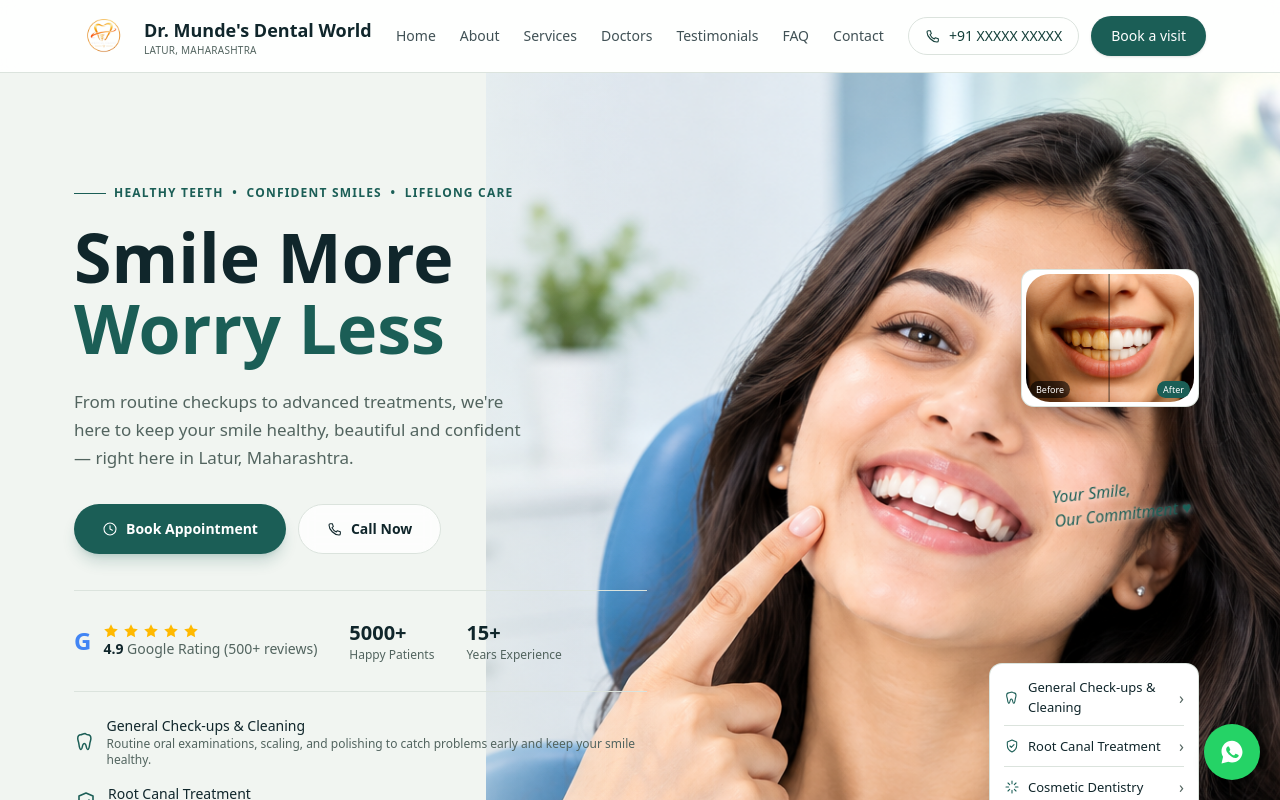
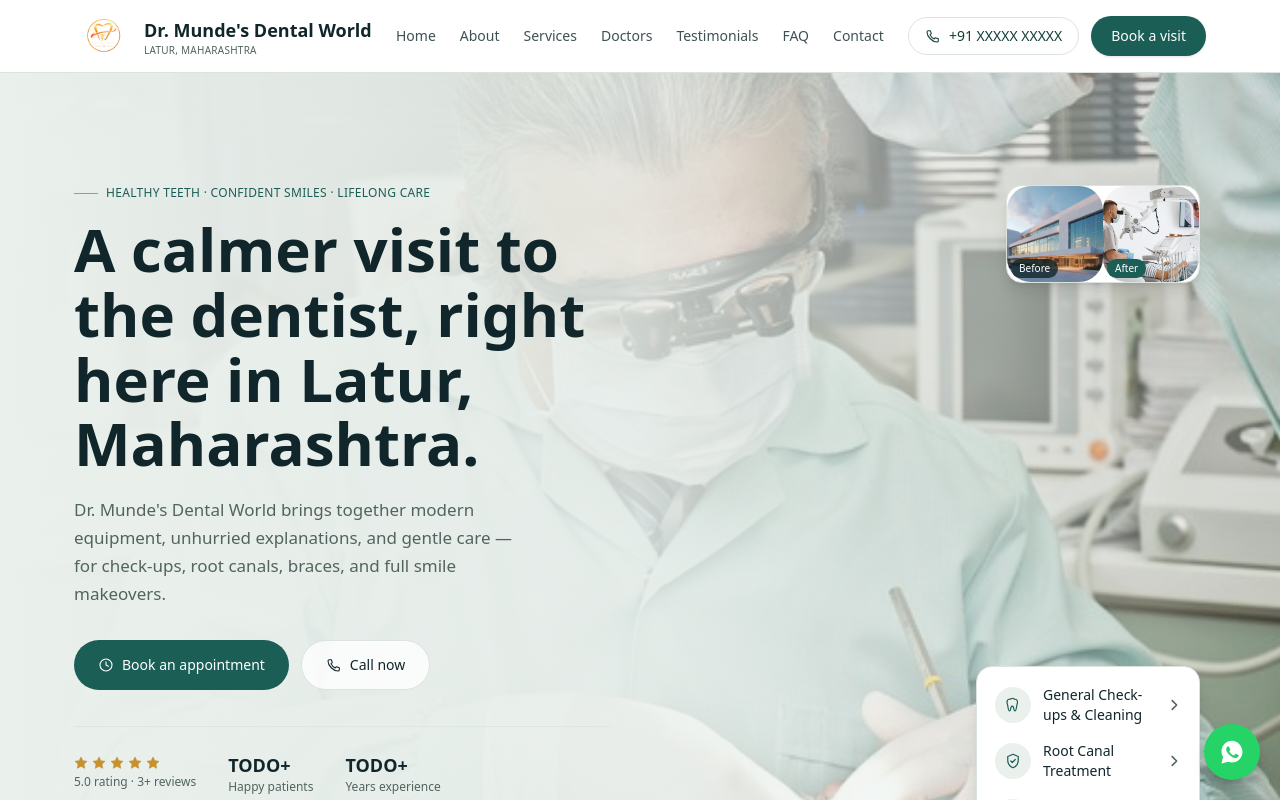
Before and after one commit to deploymentcode1621-dotcom/Cw14, a Next.js app in the folder dental-site/: page / in a window 1280 px wide. Shown: the top 800 px of the page. Built offline with nearby package versions, Linux system fonts and the light colour scheme.

Commit message:
changes in hero
by palak

```diff
--- a/dental-site/app/page.js
+++ b/dental-site/app/page.js
@@ -10,198 +10,217 @@ export const metadata = {
   description: `${siteConfig.tagline}. Modern dental care in ${siteConfig.city} — book your visit today.`,
 };
 
-// ---- Easy-to-edit hero stats. Move these into siteConfig later if you like. ----
-const HERO_RATING = siteConfig.rating ?? "4.9";
-const HERO_REVIEWS = siteConfig.reviewCount ?? "500+";
-const HERO_PATIENTS = siteConfig.patientsCount ?? "5000+";
-const HERO_YEARS = siteConfig.yearsExperience ?? "15+";
-
-// Single combined before/after photo for the floating card.
-// Save your image at /public/images/before-after-smile.jpg
-// (or update siteConfig.beforeAfter.image to point at a different path/name).
-const BEFORE_AFTER_IMG = siteConfig.beforeAfter?.image ?? "/images/before-after-smile.jpeg";
-
-// Main hero photo — full-bleed image on the right side of the hero.
-// IMPORTANT: this filename must match EXACTLY what's in /public/images
-// (case + extension). If your file is hero-doctor-female.png, change the
-// line below to end in .png — a mismatch is the #1 cause of a "blurry"
-// or missing hero photo.
-const HERO_PHOTO = siteConfig.heroPhoto ?? "/images/hero-doctor-female.jpg";
-
-function StarIcon({ className = "h-4 w-4" }) {
+function ChevronIcon({ className = "" }) {
   return (
-    <svg viewBox="0 0 20 20" fill="currentColor" className={className}>
-      <path d="M10 1.5l2.6 5.4 5.9.8-4.3 4.1 1 5.9L10 14.9l-5.2 2.8 1-5.9L1.5 7.7l5.9-.8L10 1.5z" />
+    <svg
+      viewBox="0 0 16 16"
+      width="14"
+      height="14"
+      fill="none"
+      stroke="currentColor"
+      strokeWidth="1.8"
+      strokeLinecap="round"
+      strokeLinejoin="round"
+      className={className}
+    >
+      <path d="M6 3l5 5-5 5" />
     </svg>
   );
 }
 
 export default function HomePage() {
   const featuredServices = siteConfig.services.slice(0, 6);
-  const quickServices = siteConfig.services.slice(0, 4);
+
+  // Quick-access treatments shown in the floating hero card.
+  // Pulled live from siteConfig.services so it never drifts out of sync —
+  // swap `.slice(0, 4)` for `.filter(s => s.featured)` once you add that flag.
+  const quickLinks = siteConfig.services.slice(0, 4);
+
+  // Real rating computed from your own testimonials data — not a stand-in
+  // for your actual Google Business Profile rating. Swap this block for
+  // your real Google rating + review count once you have it verified.
+  const reviews = Array.isArray(siteConfig.testimonials)
+    ? siteConfig.testimonials
+    : [];
+  const hasReviews = reviews.length > 0;
+  const avgRating = hasReviews
+    ? reviews.reduce((sum, t) => sum + (t?.rating || 0), 0) / reviews.length
+    : 0;
+  const reviewCount = reviews.length;
 
   return (
     <>
-      {/* Hero */}
-      <section className="relative overflow-hidden bg-surface-2/40">
-        {/* Full-bleed photo, pinned to the right edge, fading into the
-            text side with a gradient so it reads as one seamless hero
-            instead of a photo "card". Hidden on mobile (simplified image
-            below takes over there). */}
-        <div className="pointer-events-none absolute inset-y-0 right-0 hidden w-[62%] lg:block">
-          <SitePhoto
-            src={HERO_PHOTO}
-            alt="Female dentist smiling with a patient at Dr. Munde's Dental World"
-            className="h-full w-full object-cover object-[72%_22%]"
-            rounded="rounded-none"
+      {/* Hero — full-bleed photo with text overlaid via a gradient scrim,
+          matching the reference layout. On mobile the photo becomes a
+          normal block above the text instead of an overlay, since text
+          over an image rarely stays readable at narrow widths. */}
+      <section className="relative overflow-hidden border-b border-line">
+        {/* Full-bleed photo — plain <img> instead of SitePhoto here, since
+            this needs absolute inset-0 positioning that a fixed-height
+            wrapper doesn't give us. Swap for next/image with `fill` if
+            you want built-in optimization. */}
+        <div className="absolute inset-0 hidden lg:block">
+          <img
+            src="/images/dratwork.jpg"
+            alt="Patient smiling in the treatment chair"
+            className="h-full w-full object-cover"
           />
-          {/* fade the left edge of the photo into the section background */}
-          <div className="absolute inset-y-0 left-0 w-40 bg-gradient-to-r from-surface-2/40 via-surface-2/10 to-transparent" />
+          <div className="absolute inset-0 bg-gradient-to-r from-surface-2 via-surface-2/85 to-surface-2/10" />
         </div>
 
-        <div className="container-page relative py-16 md:py-24 lg:py-28">
-          <div className="grid gap-10 lg:grid-cols-[1.05fr_0.95fr] lg:items-center">
-            {/* Left: copy */}
-            <div className="relative z-10">
-              <p className="flex items-center gap-2 text-xs font-semibold uppercase tracking-widest text-brand">
-                <span className="h-px w-8 bg-brand" />
-                Healthy Teeth &nbsp;•&nbsp; Confident Smiles &nbsp;•&nbsp; Lifelong Care
+        <div className="container-page relative py-14 md:py-20 lg:py-28">
+          <div className="max-w-xl lg:pr-10">
+            <p className="flex items-center gap-2 text-xs font-medium uppercase tracking-wide text-brand">
+              <span className="h-px w-6 bg-brand/50" />
+              Healthy teeth · Confident smiles · Lifelong care
             </p>
 
-              <h1 className="font-display mt-5 text-[2.75rem] leading-[1.05] font-bold text-ink md:text-[3.75rem] lg:text-[4.25rem]">
-                Smile More
-                <br />
-                <span className="text-brand">Worry Less</span>
+            <h1 className="font-display mt-4 text-[2.6rem] leading-[1.08] md:text-6xl font-semibold text-ink">
+              A calmer visit to the dentist, right here in {siteConfig.city}.
             </h1>
-
-              <p className="mt-6 max-w-md text-[17px] leading-7 text-muted">
-                From routine checkups to advanced treatments, we're here to
-                keep your smile healthy, beautiful and confident — right
-                here in {siteConfig.city}.
+            <p className="mt-5 max-w-md text-[17px] leading-7 text-muted">
+              {siteConfig.clinicName} brings together modern equipment,
+              unhurried explanations, and gentle care — for check-ups,
+              root canals, braces, and full smile makeovers.
             </p>
 
             <div className="mt-8 flex flex-wrap gap-3">
               <Link
                 href="/contact"
-                  className="flex items-center gap-2 rounded-full bg-brand px-7 py-3.5 text-sm font-semibold text-white shadow-lg shadow-brand/20 transition-colors hover:bg-brand-dark"
+                className="flex items-center gap-2 rounded-full bg-brand px-6 py-3.5 text-sm font-medium text-white hover:bg-brand-dark transition-colors"
               >
-                  <ClockIcon className="h-4 w-4" /> Book Appointment
+                <ClockIcon className="h-4 w-4" /> Book an appointment
               </Link>
               <a
                 href={`tel:${siteConfig.phone.tel}`}
-                  className="flex items-center gap-2 rounded-full border border-line bg-white/80 px-7 py-3.5 text-sm font-semibold text-ink backdrop-blur transition-colors hover:border-brand hover:text-brand"
+                className="flex items-center gap-2 rounded-full border border-line bg-white/80 px-6 py-3.5 text-sm font-medium text-ink hover:border-brand hover:text-brand transition-colors"
               >
-                  <PhoneIcon className="h-4 w-4" /> Call Now
+                <PhoneIcon className="h-4 w-4" /> Call now
               </a>
             </div>
 
-              {/* Rating row */}
-              <div className="mt-9 flex flex-wrap items-center gap-8 border-t border-line pt-7">
-                <div className="flex items-center gap-3">
-                  <span className="text-2xl font-bold text-[#4285F4]">G</span>
+            {/* Rating + quick stats — the rating/review count is computed
+                live from siteConfig.testimonials below; TODO: replace
+                "patients" and "years" with your real figures. */}
+            <div className="mt-9 flex flex-wrap items-center gap-x-8 gap-y-4 border-t border-line/70 pt-6">
+              {hasReviews && (
                 <div>
-                    <div className="flex items-center gap-1 text-amber-400">
+                  <div className="flex items-center gap-1 text-amber">
                     {Array.from({ length: 5 }).map((_, i) => (
-                        <StarIcon key={i} className="h-4 w-4" />
+                      <svg
+                        key={i}
+                        viewBox="0 0 20 20"
+                        width="14"
+                        height="14"
+                        fill={i < Math.round(avgRating) ? "currentColor" : "none"}
+                        stroke="currentColor"
+                        strokeWidth="1"
+                      >
+                        <path d="M10 1.5l2.6 5.3 5.9.8-4.3 4.1 1 5.8L10 14.7l-5.2 2.8 1-5.8L1.5 7.6l5.9-.8z" />
+                      </svg>
                     ))}
                   </div>
-                    <p className="text-sm">
-                      <span className="font-semibold text-ink">{HERO_RATING}</span>{" "}
-                      <span className="text-muted">Google Rating ({HERO_REVIEWS} reviews)</span>
+                  <p className="mt-1 text-xs text-muted">
+                    {avgRating.toFixed(1)} rating · {reviewCount}+ reviews
                   </p>
+                </div>
+              )}
+              <div>
+                <p className="font-display text-lg font-semibold text-ink">
+                  TODO+
+                </p>
+                <p className="text-xs text-muted">Happy patients</p>
+              </div>
+              <div>
+                <p className="font-display text-lg font-semibold text-ink">
+                  TODO+
+                </p>
+                <p className="text-xs text-muted">Years experience</p>
               </div>
             </div>
 
-                <div>
-                  <p className="font-display text-xl font-bold text-ink">{HERO_PATIENTS}</p>
-                  <p className="text-xs text-muted">Happy Patients</p>
-                </div>
-
-                <div>
-                  <p className="font-display text-xl font-bold text-ink">{HERO_YEARS}</p>
-                  <p className="text-xs text-muted">Years Experience</p>
-                </div>
-              </div>
-
-              {/* Quick feature strip */}
-              <div className="mt-7 flex flex-wrap gap-x-8 gap-y-4 border-t border-line pt-6">
-                {quickServices.map((service) => {
+            {/* Amenity row — first few services as a compact icon list */}
+            <div className="mt-6 flex flex-wrap gap-x-7 gap-y-3 border-t border-line/70 pt-6">
+              {siteConfig.services.slice(0, 4).map((service) => {
                 const Icon = ICONS[service.icon] ?? ICONS.tooth;
                 return (
-                    <div key={service.title} className="flex items-center gap-2.5">
-                      <Icon className="h-6 w-6 text-brand" />
-                      <div>
-                        <p className="text-sm font-medium text-ink">{service.title}</p>
-                        <p className="text-xs text-muted">{service.description}</p>
-                      </div>
+                  <div key={service.title} className="flex items-center gap-2">
+                    <Icon className="h-4 w-4 text-brand" />
+                    <span className="text-sm font-medium text-ink">
+                      {service.title}
+                    </span>
                   </div>
                 );
               })}
             </div>
           </div>
 
-            {/* Right: floating cards over the full-bleed photo (photo itself
-                is the absolutely-positioned layer above, so this column is
-                just a spacer that holds the cards in place). Kept small and
-                pinned to the true corners so they sit on hair/background,
-                clear of the face. */}
-            <div className="relative hidden min-h-[600px] lg:block">
-              {/* Floating before/after card — single combined image,
-                  pinned to the very top-right corner */}
-              <div className="absolute top-2 right-2 w-44 overflow-hidden rounded-xl bg-white p-1 shadow-xl ring-1 ring-line">
-                <div className="relative overflow-hidden rounded-lg">
+          {/* Mobile/tablet photo — normal block, shown only below lg */}
+          <div className="relative mt-10 lg:hidden">
             <SitePhoto
-                    src={BEFORE_AFTER_IMG}
-                    alt="Before and after teeth whitening results"
-                    className="h-32 w-full bg-slate-100 object-cover"
+              src="/images/dratwork.jpg"
+              alt="Patient smiling in the treatment chair"
+              className="h-[320px] w-full rounded-3xl"
             />
-                  <span className="absolute bottom-1 left-1 rounded-full bg-black/60 px-1.5 py-0.5 text-[9px] font-medium text-white">
+          </div>
+        </div>
+
+        {/* Floating cards — anchored to the hero photo, desktop only */}
+        <div className="pointer-events-none absolute inset-0 hidden lg:block">
+          {/* Before / after strip — TODO: replace both photos with real
+              patient before/after images once you have documented
+              consent to publish them. */}
+          <div className="pointer-events-auto absolute right-12 top-28 flex overflow-hidden rounded-2xl border border-line bg-white shadow-lg xl:right-20">
+            <div className="relative h-24 w-24">
+              <SitePhoto
+                src="/images/clinic-exterior.webp"
+                alt="Before treatment"
+                className="h-full w-full"
+              />
+              <span className="absolute bottom-1 left-1 rounded-full bg-ink/80 px-2 py-0.5 text-[10px] font-medium text-white">
                 Before
               </span>
-                  <span className="absolute bottom-1 right-1 rounded-full bg-brand px-1.5 py-0.5 text-[9px] font-medium text-white">
+            </div>
+            <div className="relative h-24 w-24">
+              <SitePhoto
+                src="/images/Treatmentroom.webp"
+                alt="After treatment"
+                className="h-full w-full"
+              />
+              <span className="absolute bottom-1 left-1 rounded-full bg-brand px-2 py-0.5 text-[10px] font-medium text-white">
                 After
               </span>
             </div>
           </div>
 
-              {/* Handwritten-style tag — tucked above the quick-links card,
-                  clear of the before/after card and the face */}
-              <p className="font-display absolute right-4 top-[13.5rem] -rotate-6 text-base italic text-brand drop-shadow-[0_1px_3px_rgba(255,255,255,0.9)]">
-                Your Smile,
-                <br />
-                Our Commitment ♥
-              </p>
-
-              {/* Floating quick-links card — pinned to the bottom-right corner */}
-              <div className="absolute bottom-2 right-2 w-52 rounded-xl bg-white p-3.5 shadow-xl ring-1 ring-line">
-                <ul className="divide-y divide-line">
-                  {quickServices.map((service) => {
+          {/* Quick-treatments card */}
+          <div className="pointer-events-auto absolute bottom-24 right-12 w-56 rounded-2xl border border-line bg-white p-2.5 shadow-lg xl:right-20">
+            {quickLinks.map((service) => {
               const Icon = ICONS[service.icon] ?? ICONS.tooth;
               return (
-                      <li key={service.title} className="flex items-center justify-between gap-2.5 py-2 first:pt-0 last:pb-0">
-                        <span className="flex items-center gap-2 text-[13px] font-medium text-ink">
-                          <Icon className="h-4 w-4 shrink-0 text-brand" />
+                <Link
+                  key={service.title}
+                  href="/services"
+                  className="group flex items-center gap-3 rounded-xl px-2 py-2 transition-colors hover:bg-surface-2"
+                >
+                  <span className="flex h-9 w-9 shrink-0 items-center justify-center rounded-full bg-surface-2 group-hover:bg-white">
+                    <Icon className="h-[18px] w-[18px] text-brand" />
+                  </span>
+                  <span className="flex-1 text-sm font-medium text-ink">
                     {service.title}
                   </span>
-                        <span className="text-muted">›</span>
-                      </li>
+                  <ChevronIcon className="text-muted" />
+                </Link>
               );
             })}
-                </ul>
-              </div>
           </div>
 
-            {/* Mobile-only simplified image (floating cards hidden below lg) */}
-            <div className="lg:hidden">
-              <SitePhoto
-                src={HERO_PHOTO}
-                alt="Female dentist smiling with a patient at Dr. Munde's Dental World"
-                className="h-72 w-full rounded-2xl object-cover"
-              />
-            </div>
-          </div>
+          <p className="font-display absolute bottom-10 right-14 rotate-[-4deg] text-lg italic text-brand/70 xl:right-24">
+            Your smile, our commitment ♥
+          </p>
         </div>
       </section>
+
 
       {/* Trust strip */}
       <section className="border-b border-line bg-white">
@@ -310,8 +329,8 @@ export default function HomePage() {
           </h2>
 
           <div className="mt-10 grid gap-5 md:grid-cols-3">
-            {siteConfig.testimonials.map((t) => (
-              <figure key={t.quote} className="rounded-2xl bg-surface-2 p-6">
+            {siteConfig.testimonials.map((t, i) => (
+              <figure key={`home-testimonial-${i}`} className="rounded-2xl bg-surface-2 p-6">
                 <blockquote className="text-[15px] leading-7 text-ink/80">
                   "{t.quote}"
                 </blockquote>
```
Lines whose indentation alone changed are shown as unchanged.
